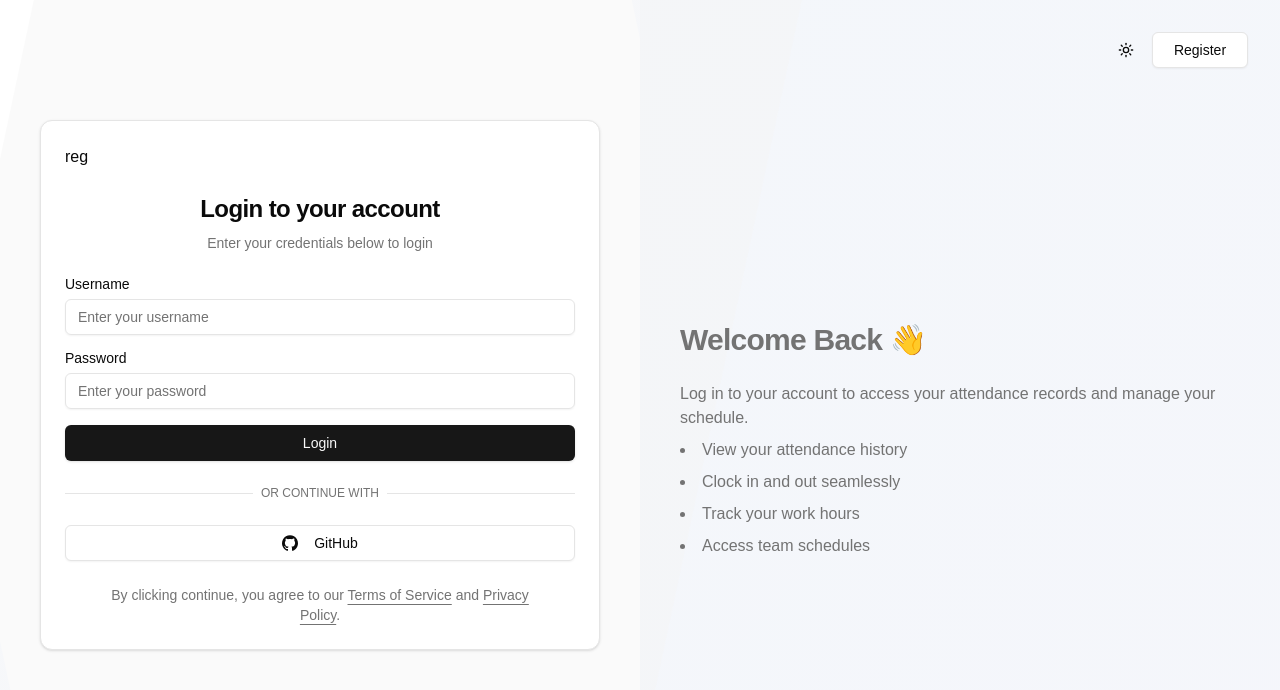
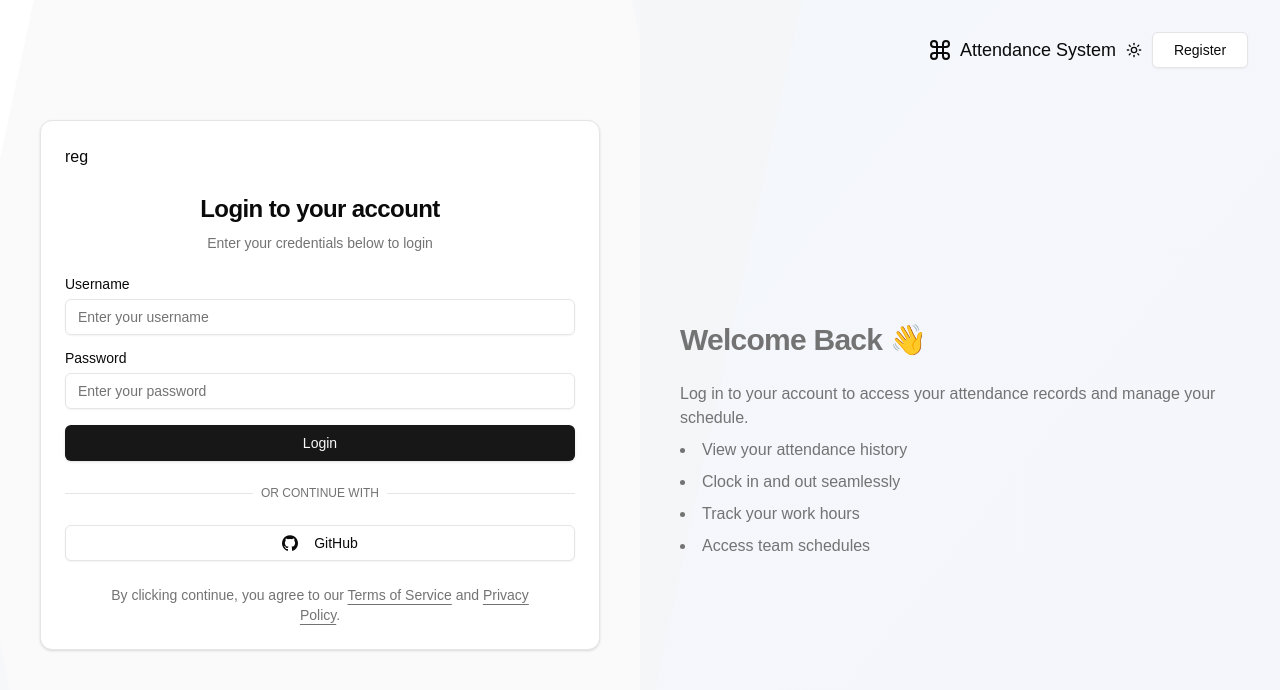
Before and after one commit to zchdoc/shadcn-ui-sidebar-07, a Next.js app: page /login in a window 1280 px wide. Shown: the top 690 px of the page. Built offline with nearby package versions, Linux system fonts and the light colour scheme.

Commit message:
test new style

```diff
--- a/components/authentication/auth-index.tsx
+++ b/components/authentication/auth-index.tsx
@@ -17,6 +17,20 @@ export default function AuthenticationPage() {
     <div className="container relative min-h-screen flex-col items-center justify-center md:grid lg:max-w-none lg:grid-cols-2 lg:px-0 overflow-hidden">
       {/* Top bar */}
       <div className="absolute right-4 top-4 flex items-center gap-2 md:right-8 md:top-8 z-50">
+        <div className="relative z-20 flex items-center text-lg font-medium">
+          <svg
+            xmlns="http://www.w3.org/2000/svg"
+            viewBox="0 0 24 24"
+            fill="none"
+            stroke="currentColor"
+            strokeWidth="2"
+            strokeLinecap="round"
+            strokeLinejoin="round"
+            className="mr-2 h-6 w-6"
+          >
+            <path d="M15 6v12a3 3 0 1 0 3-3H6a3 3 0 1 0 3 3V6a3 3 0 1 0-3 3h12a3 3 0 1 0-3-3"/>
+          </svg>
+          Attendance System
           <ThemeToggle/>
           <Button
             variant="outline"
@@ -25,6 +39,7 @@ export default function AuthenticationPage() {
           >
             {showLogin ? "Register" : "Login"}
           </Button>
+        </div>
       </div>
       {/* Left side */}
       <div className={cn(
--- a/components/next/UserIcon.jsx
+++ b/components/next/UserIcon.jsx
@@ -1,38 +1,30 @@
-export const UserIcon = ({
-                           fill = 'currentColor',
-                           filled,
-                           size,
-                           height,
-                           width,
-                           label,
-                           ...props
-                         }) => {
-  return (
-    <svg
-      data-name="Iconly/Curved/Profile"
-      xmlns="http://www.w3.org/2000/svg"
-      viewBox="0 0 24 24"
-      width={size || width || 24}
-      height={size || height || 24}
-      {...props}
-    >
-      <g
-        fill="none"
-        stroke={fill}
-        strokeLinecap="round"
-        strokeLinejoin="round"
-        strokeMiterlimit={10}
-        strokeWidth={1.5}
-      >
-        <path
-          data-name="Stroke 1"
-          d="M11.845 21.662C8.153 21.662 5 21.088 5 18.787s3.133-4.425 6.845-4.425c3.692 0 6.845 2.1 6.845 4.4s-3.134 2.9-6.845 2.9z"
-        />
-        <path
-          data-name="Stroke 3"
-          d="M11.837 11.174a4.372 4.372 0 10-.031 0z"
-        />
-      </g>
-    </svg>
-  );
-};
+// export const UserIcon = ({fill = 'currentColor', filled, size, height, width, label, ...props}) => {
+//   return (
+//     <svg
+//       data-name="Iconly/Curved/Profile"
+//       xmlns="http://www.w3.org/2000/svg"
+//       viewBox="0 0 24 24"
+//       width={size || width || 24}
+//       height={size || height || 24}
+//       {...props}
+//     >
+//       <g
+//         fill="none"
+//         stroke={fill}
+//         strokeLinecap="round"
+//         strokeLinejoin="round"
+//         strokeMiterlimit={10}
+//         strokeWidth={1.5}
+//       >
+//         <path
+//           data-name="Stroke 1"
+//           d="M11.845 21.662C8.153 21.662 5 21.088 5 18.787s3.133-4.425 6.845-4.425c3.692 0 6.845 2.1 6.845 4.4s-3.134 2.9-6.845 2.9z"
+//         />
+//         <path
+//           data-name="Stroke 3"
+//           d="M11.837 11.174a4.372 4.372 0 10-.031 0z"
+//         />
+//       </g>
+//     </svg>
+//   );
+// };
```
Lines whose indentation alone changed are shown as unchanged.
